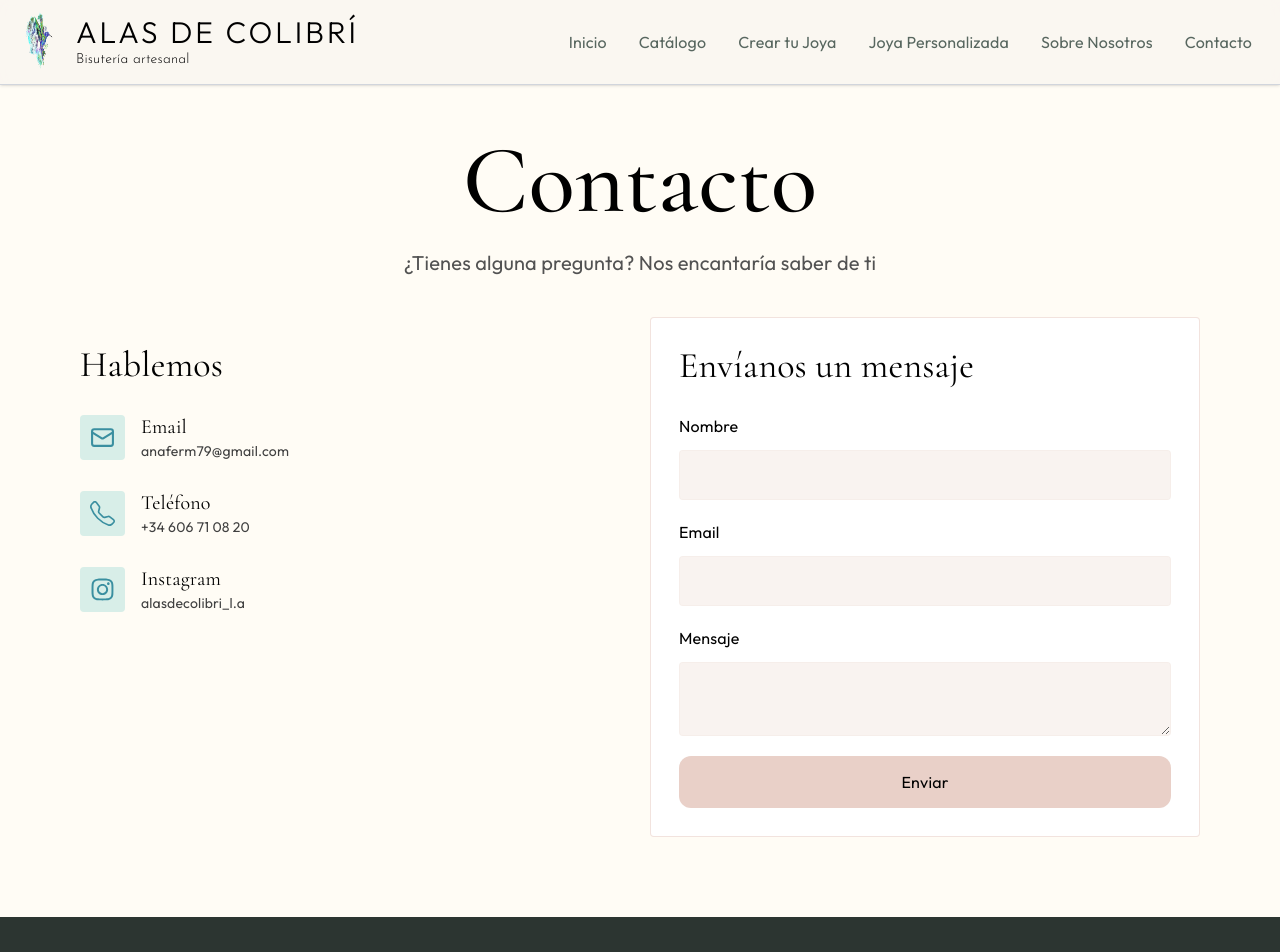
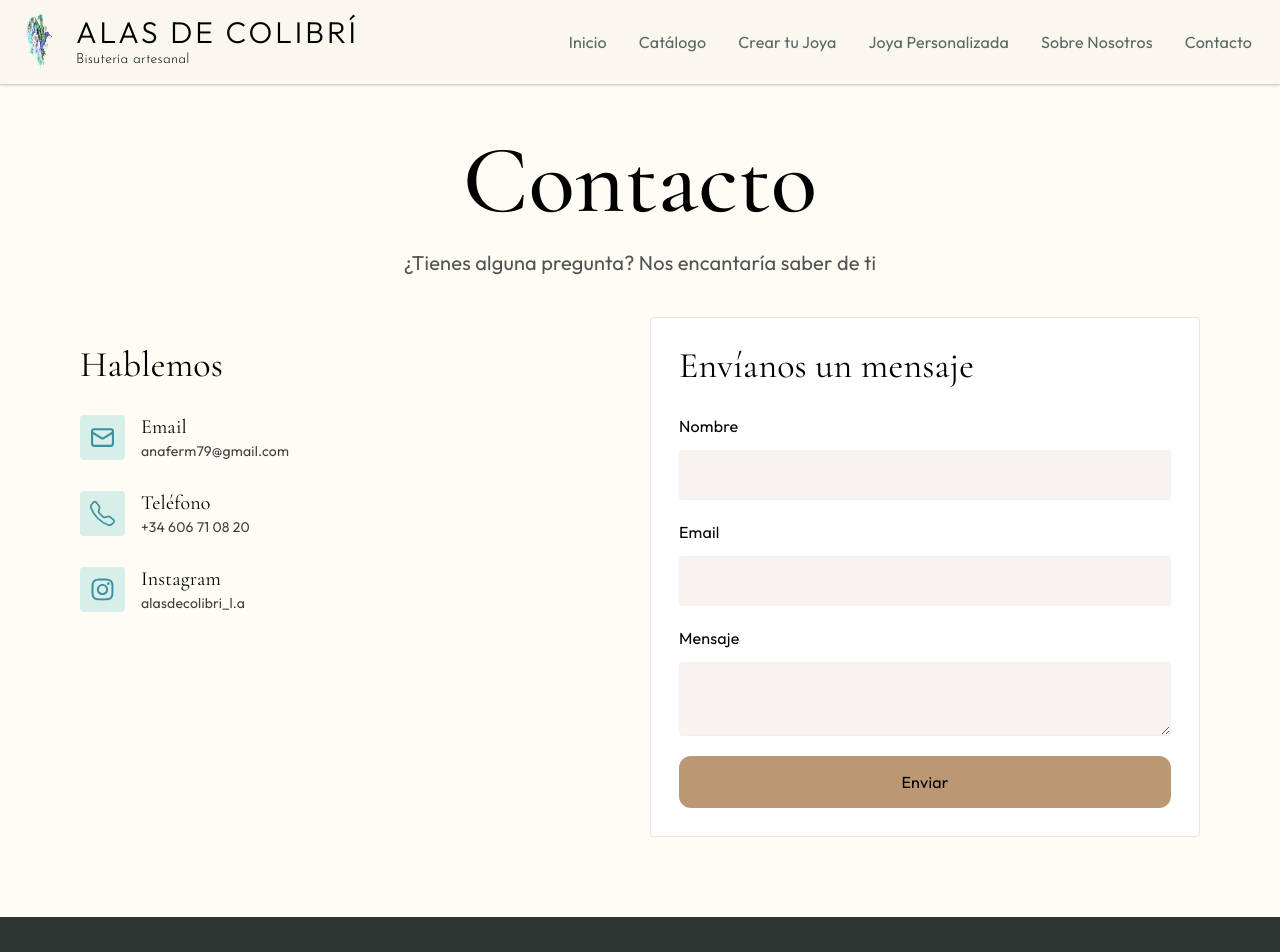
Before and after one commit to guiss26/alas-de-colibri, a React (Vite) app in the folder client/: page /contacto in a window 1280 px wide. Shown: the top 952 px of the page. Built offline with nearby package versions, Linux system fonts and the light colour scheme; a web font is replaced by a local one.

Commit message:
style(contact): update submit button background color

```diff
--- a/client/src/pages/ContactPage.jsx
+++ b/client/src/pages/ContactPage.jsx
@@ -27,6 +27,11 @@ export default function ContactPage() {
             )
             setSuccess(true)
             reset()
+
+            // setTimeout(() => {
+            //     setSuccess(true)
+            // }, 3000)
+
         } catch (error) {
             console.error(error)
             setError(true)
@@ -110,11 +115,11 @@ export default function ContactPage() {
                             {errors.message?.type === 'required' && <p className="text-red-700">Este campo es requerido</p>}
                         </div>
 
-                        {success && <p className="text-green-600 mb-4">¡Mensaje enviado correctamente! Te responderemos lo más pronto posible.</p>}
+                        {success && <p className="text-green-600 mb-4 text-sm">¡Mensaje enviado correctamente! Te responderemos lo más pronto posible.</p>}
                         {error && <p className="text-red-700 mb-4">Ha ocurrido un error. Por favor inténtalo de nuevo.</p>}
 
 
-                        <button type="submit" className="bg-almond-silk-300/50 hover:bg-almond-silk-500/40 w-full py-4 rounded-xl" disabled={sending}>
+                        <button type="submit" className="bg-fondo-boton/90 hover:bg-hover-boton w-full py-4 rounded-xl" disabled={sending}>
                             {sending ? 'Enviando...' : 'Enviar'}
                         </button>
                     </form>
```
